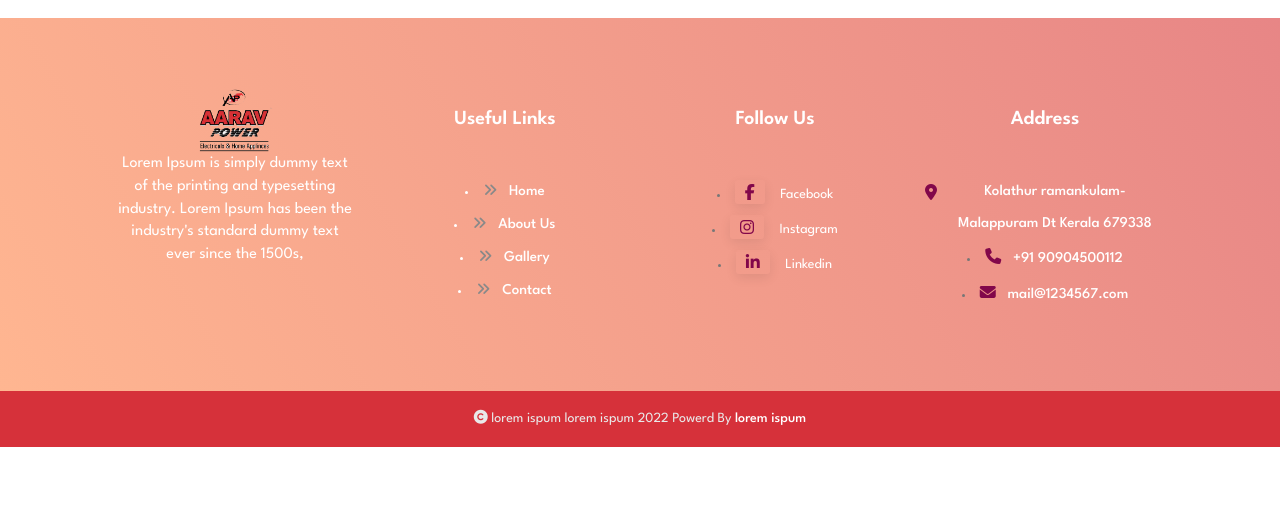
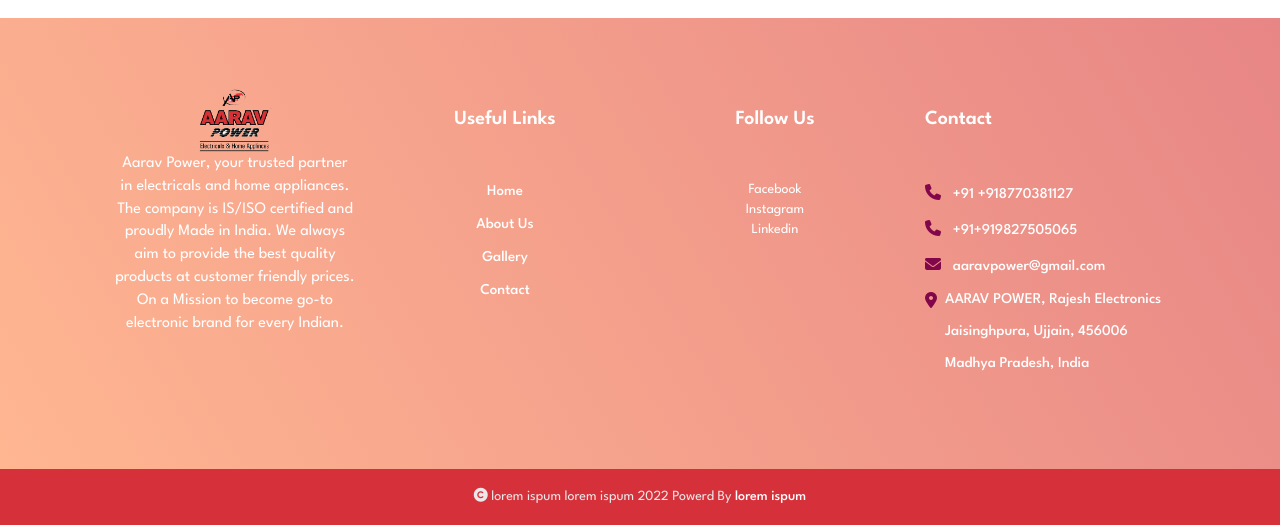
Before and after one commit to aaravpower/arravpower, a plain HTML site: page aboutus.html in a window 1280 px wide. Shown: the part 1223-1748 px from the top of the page. Before the commit the page ends 1670 px from the top, so only its background shows below. Drawn offline with nearby package versions, Linux system fonts and the light colour scheme.

Commit message:
Update aboutus.html
abus

```diff
--- a/aboutus.html
+++ b/aboutus.html
@@ -113,7 +113,8 @@
 					<div class="col-md-3">
 						<a href="home.html"><img src="./images/logo.png" alt="" class="img-fluid logo-footer"></a>
                       <div class="footer-about">
-                          <p>Lorem Ipsum is simply dummy text of the printing and typesetting industry. Lorem Ipsum has been the industry's standard dummy text ever since the 1500s,  </p>
+                          <p>Aarav Power, your trusted partner in electricals and home appliances.
+                            The company is IS/ISO certified and proudly Made in India. We always aim to provide the best quality products at customer friendly prices. On a Mission to become go-to electronic brand for every Indian. </p>
                       </div>
 
 					</div>
@@ -122,10 +123,12 @@
 							<h2>Useful Links</h2>
 							<img src="./assets/images/about/home_line.png" alt="" class="img-fluid">
 							<div class="use-links">
-								<li><a href="home.html"><i class="fa-solid fa-angles-right"></i> Home</a></li>
-								<li><a href="aboutus.html"><i class="fa-solid fa-angles-right"></i> About Us</a></li>
-								<li><a href="gallery.html"><i class="fa-solid fa-angles-right"></i> Gallery</a></li>
-								<li><a href="contectus.html"><i class="fa-solid fa-angles-right"></i> Contact</a></li>
+								<ul>
+                  <li><a href="home.html"> Home</a></li>
+                <li><a href="about.html"> About Us</a></li>
+								<li><a href="gallery.html"> Gallery</a></li>
+								<li><a href="contectus.html"> Contact</a></li>
+                </ul>
 							</div>
 						</div>
 
@@ -135,24 +138,30 @@
 							<h2>Follow Us</h2>
 							<img src="./assets/images/about/home_line.png" alt="">
 							<div class="social-icons">
-								<li><a href=""><i class="fa-brands fa-facebook-f"></i> Facebook</a></li>
-								<li><a href=""><i class="fa-brands fa-instagram"></i> Instagram</a></li>
-								<li><a href=""><i class="fa-brands fa-linkedin-in"></i> Linkedin</a></li>
+							<ul>
+                <li><a href=""> Facebook</a></li>
+								<li><a href="">Instagram</a></li>
+								<li><a href=""> Linkedin</a></li>
+              </ul>
 							</div>
 						</div>
 
 
                     </div>
-					<div class="col-md-3">
+					<div class="col-md-3 lastcol">
 						<div class="address">
-							<h2>Address</h2>
+							<h2>Contact</h2>
 							<img src="./assets/images/about/home_line.png" alt="" class="img-fluid">
 							<div class="address-links">
-								<li class="address1"><i class="fa-solid fa-location-dot"></i> Kolathur ramankulam-
-									Malappuram Dt
-								   Kerala 679338</li>
-								   <li><a href=""><i class="fa-solid fa-phone"></i> +91 90904500112</a></li>
-								   <li><a href=""><i class="fa-solid fa-envelope"></i> mail@1234567.com</a></li>
+						<ul>
+
+                 <li><a href=""><i class="fa-solid fa-phone"></i> +91 +918770381127</a></li>
+                 <li><a href=""><i class="fa-solid fa-phone"></i> +91+919827505065</a></li>
+                 <li><a href=""><i class="fa-solid fa-envelope"></i> aaravpower@gmail.com</a></li>
+                 <li class="address1" ><i class="fa-solid fa-location-dot"></i> AARAV POWER, Rajesh Electronics
+                  Jaisinghpura, Ujjain, 456006
+                  Madhya Pradesh, India</li>
+            </ul>
 							</div>
 						</div>
 					</div>
```
